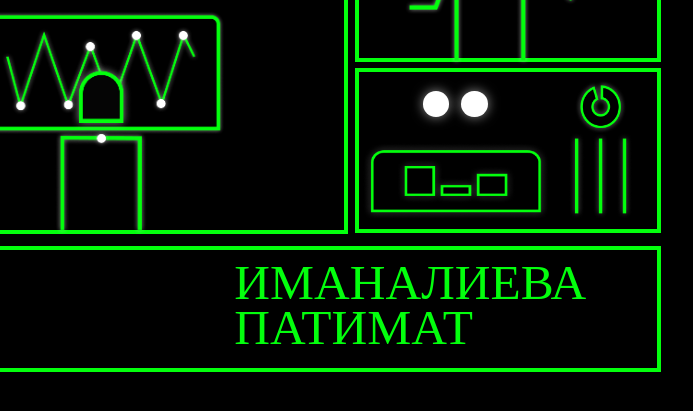
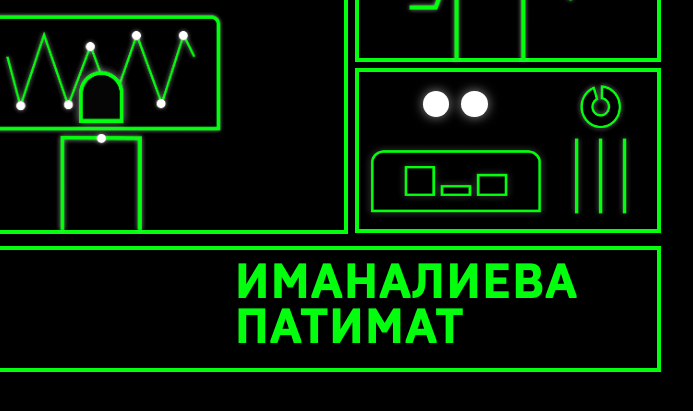
Before and after one commit to Imnlv/animation.phobos, a plain HTML site: page index.html in a window 1280 px wide. Shown: the part 1254-1665 px from the top of the page, 317-1010 px from the left. Drawn offline with Linux system fonts and the light colour scheme.

Commit message:
Update style.css

```diff
--- a/stylesheet/style.css
+++ b/stylesheet/style.css
@@ -1,4 +1,4 @@
 @import 'reset.css';
 @import 'content.css';
-@import "responsive.css";
-@import "responsive_1440-1920.css";
+@import 'font.css';
+@import 'responsive.css';
```
